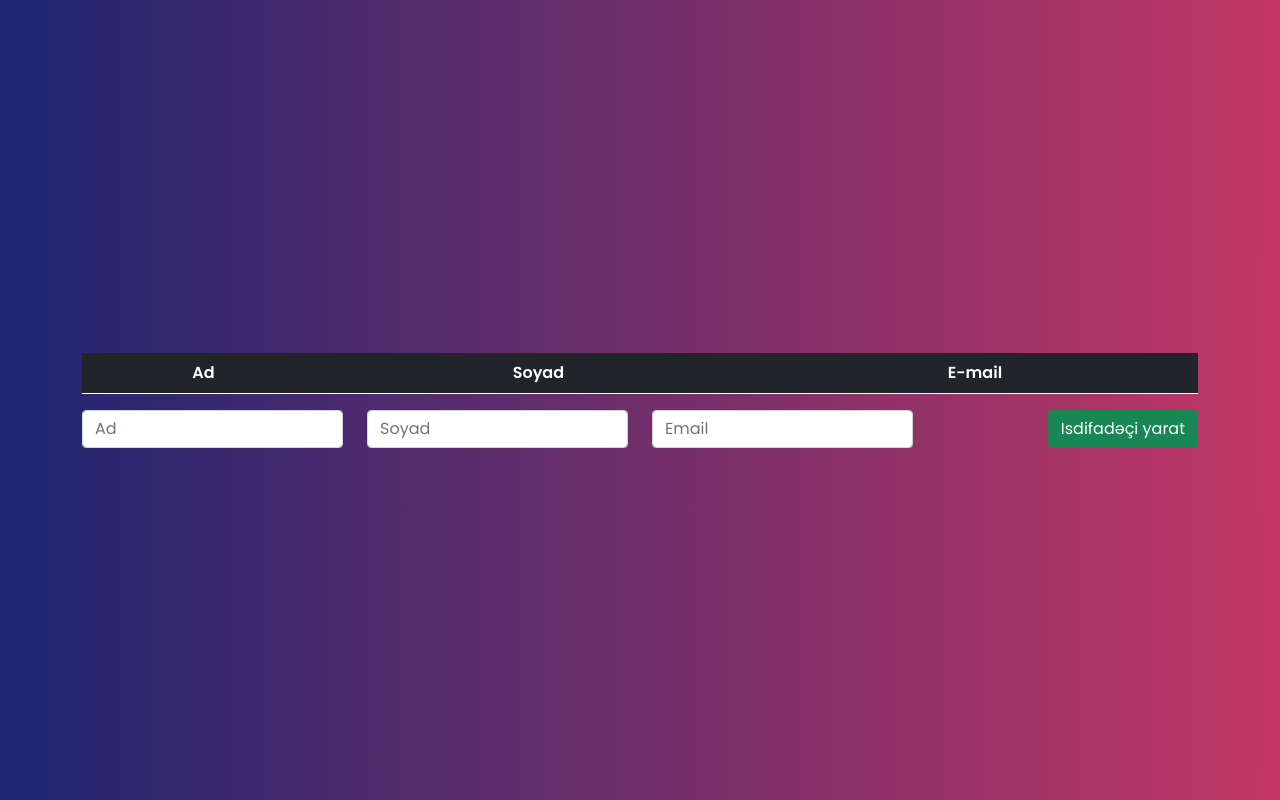
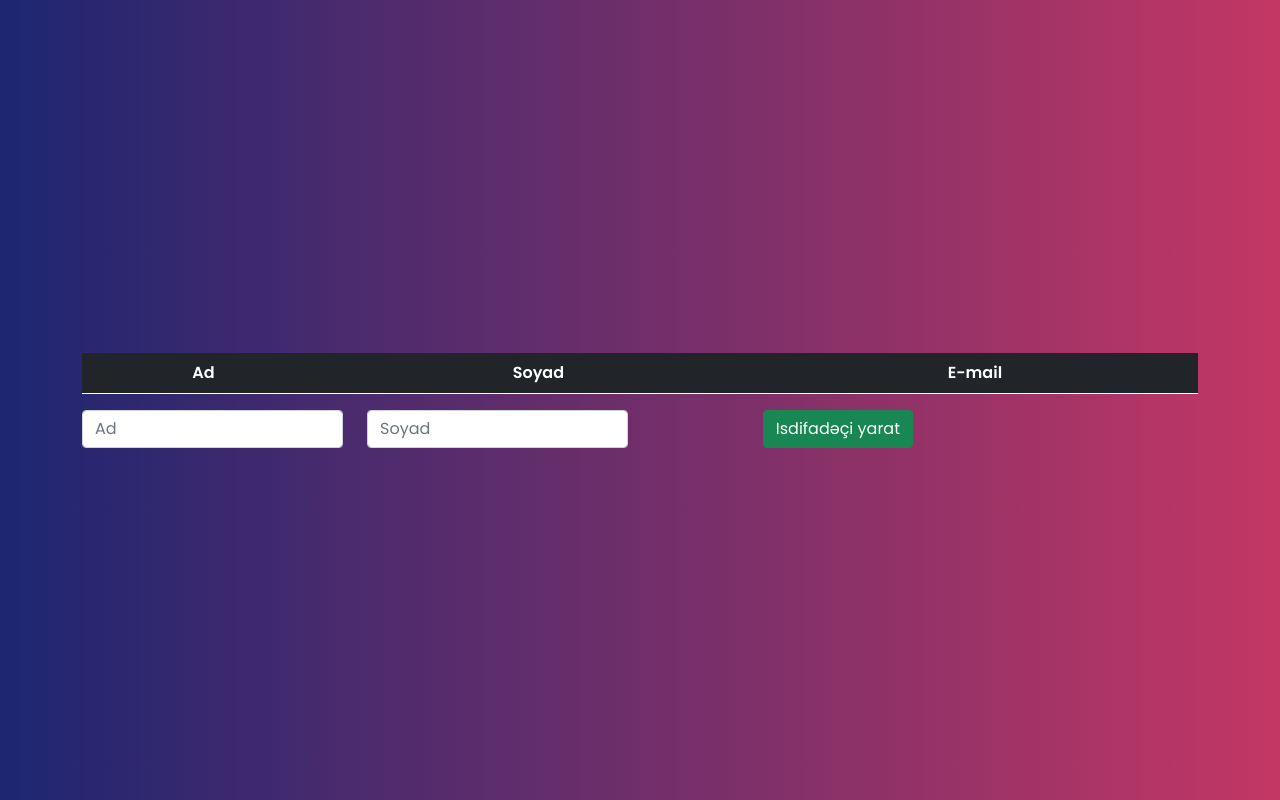
Before and after one commit to nesimimemmedov1/AJAX-operations-with-jQuery, a plain HTML site: page index.html in a window 1280 px wide. Drawn offline with nearby package versions, Linux system fonts and the light colour scheme; no server answers.

Commit message:
Update index.html

```diff
--- a/index.html
+++ b/index.html
@@ -32,9 +32,6 @@
                     <div class="col-md-3">
                         <input class="form-control form-input" type="text" name="user_surname" id="user_surname" placeholder="Soyad" required />
                     </div>
-                    <div class="col-md-3">
-                        <input class="form-control form-input" type="email" name="user_email" id="user_email" placeholder="Email" required />
-                    </div>
                     <div class="col-md-3 text-end">
                         <button type="submit" class="btn btn-success" value="Isdifadəçi yarat" id="send">Isdifadəçi yarat</button>
                     </div>
```
